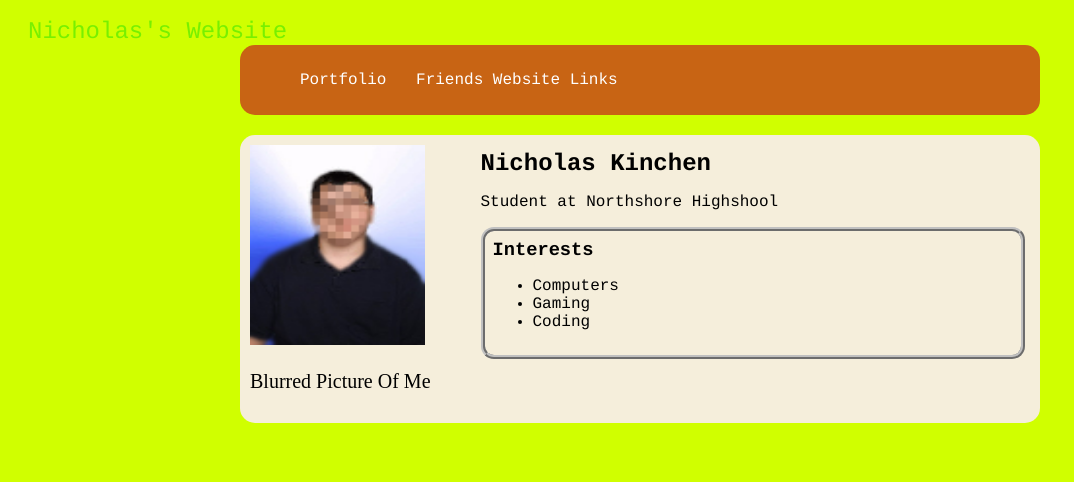
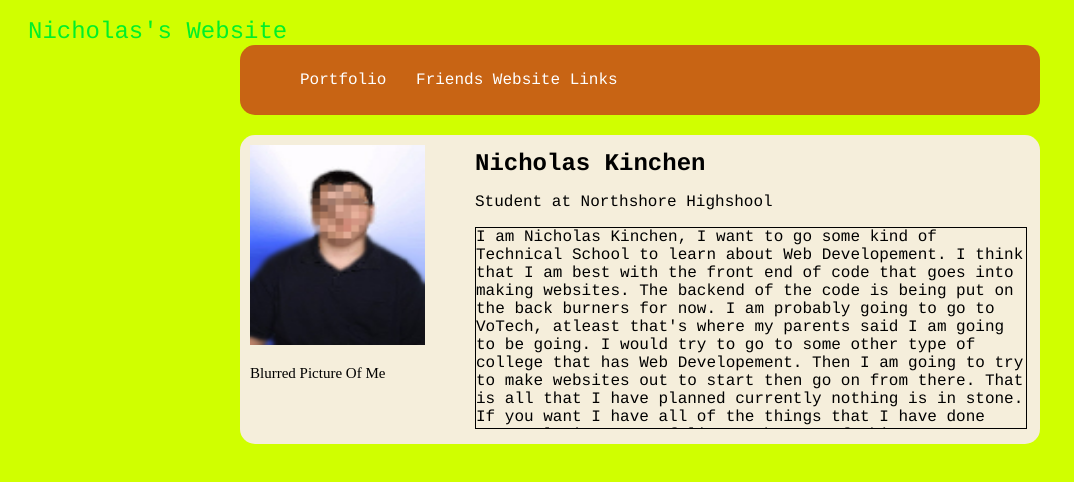
Before and after one commit to nicholaskinchen/nicholaskinchen.github.io, a plain HTML site: page index.html in a window 1280 px wide. Shown: the whole page, without its empty margins (0-1074 px from the left). Drawn offline with nearby package versions, Linux system fonts and the light colour scheme.

Commit message:
A bunch of css, made my interests a scrollable

```diff
--- a/index.css
+++ b/index.css
@@ -58,6 +58,7 @@
     .sidebar-img {
         width: 175px;
         height: 200px;
+        overflo
 
 
     }
@@ -66,11 +67,6 @@
         padding: 15px;
         border-radius: 10px;
     }
-    #interests {
-        border: 4px silver ridge;
-        padding: 8px;
-        border-radius: 13px;
-    }
     h2, h3 {
         margin: 0px;
     }
--- a/index.html
+++ b/index.html
@@ -4,6 +4,13 @@
         <link rel="stylesheet" href="index.css">
         <script src="title.js"></script>
         <title style="font-family:monospace;font-size:20px">Nicholas Kinchen's Website</title>
+        <script src="https://ajax.googleapis.com/ajax/libs/jquery/3.5.1/jquery.min.js"></script>
+        <script>
+            $(document).ready(function(){
+              $("div.interests").scroll(function(){
+              });
+            });
+            </script>
     </head>
 
     <body>
@@ -27,22 +34,16 @@
             <!--Sidebar section-->
             <div class="sidebar">
             <img class="sidebar-img" src="sadness-fixed.png" alt="Hello darkness my old friend.">
-            <p style="font-family:Brush Script MT;font-size:20px">Blurred Picture Of Me</p>
+            <p style="font-family:Brush Script MT;font-size:15px">Blurred Picture Of Me</p>
             </div>
             <!--CONTENT SECTION-->
             <div class="content">
                 <h2>Nicholas Kinchen</h2>
-                <p>Student at Northshore Highshool
+                <p>Student at Northshore Highshool</p>
                 <!--Interests section-->
-                <div id=interests>
-                    <h3>Interests</h3>
-                        <ul>
-                            <li>Computers</li>
-                            <li>Gaming</li>
-                            <li>Coding</li>
-                        <ul>
-
-                    </p>
+                <div class="interests" style="border:1px solid black;width:550px;height:200px;overflow-y:scroll;overflow-x: scroll;overflow-wrap: break-word;">
+                   I am Nicholas Kinchen, I want to go some kind of Technical School to learn about Web Developement. I think that I am best with the front end of code that goes into making websites. The backend of the code is being put on the back burners for now. I am probably going to go to VoTech, atleast that's where my parents said I am going to be going. I would try to go to some other type of college that has Web Developement. Then I am going to try to make websites out to start then go on from there. That is all that I have planned currently nothing is in stone. If you want I have all of the things that I have done currently in my portfolio at the top of this page.
+                    </div>
                 </div>
             </main>
         </div>
```
